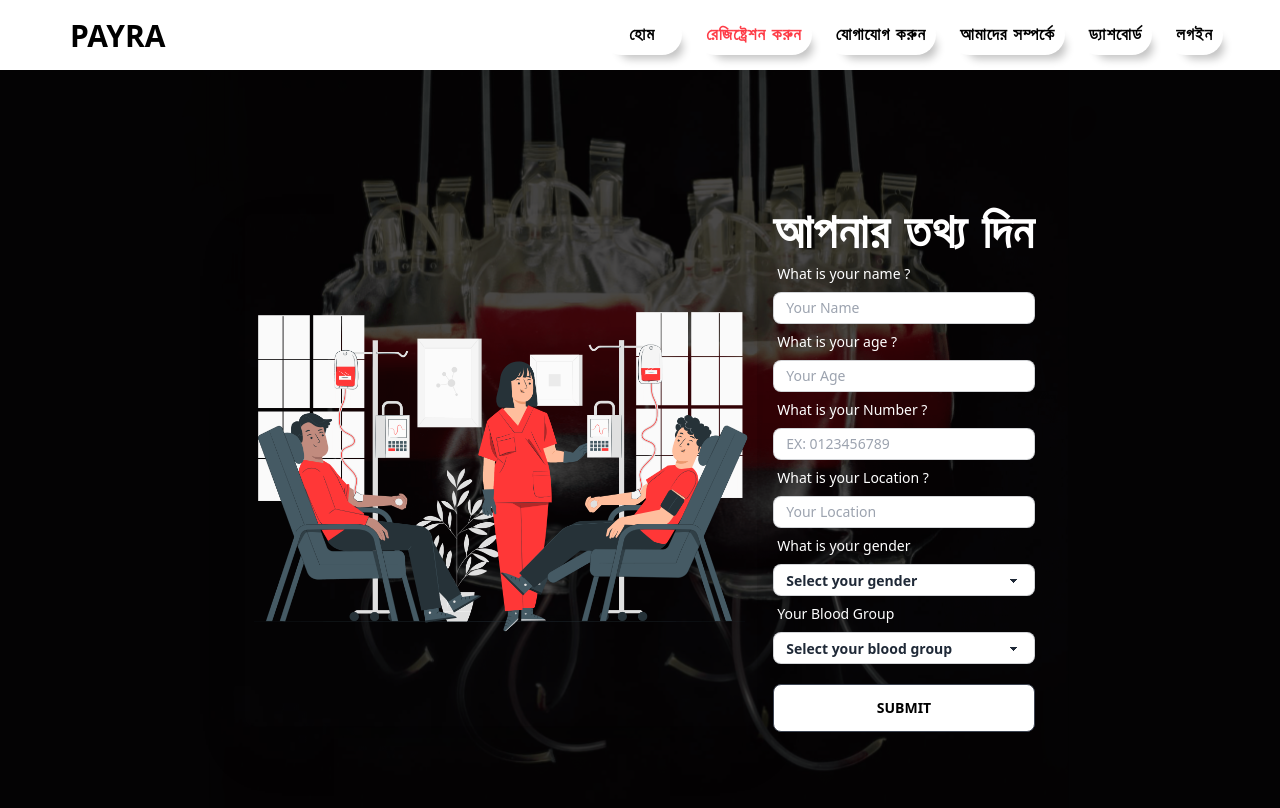
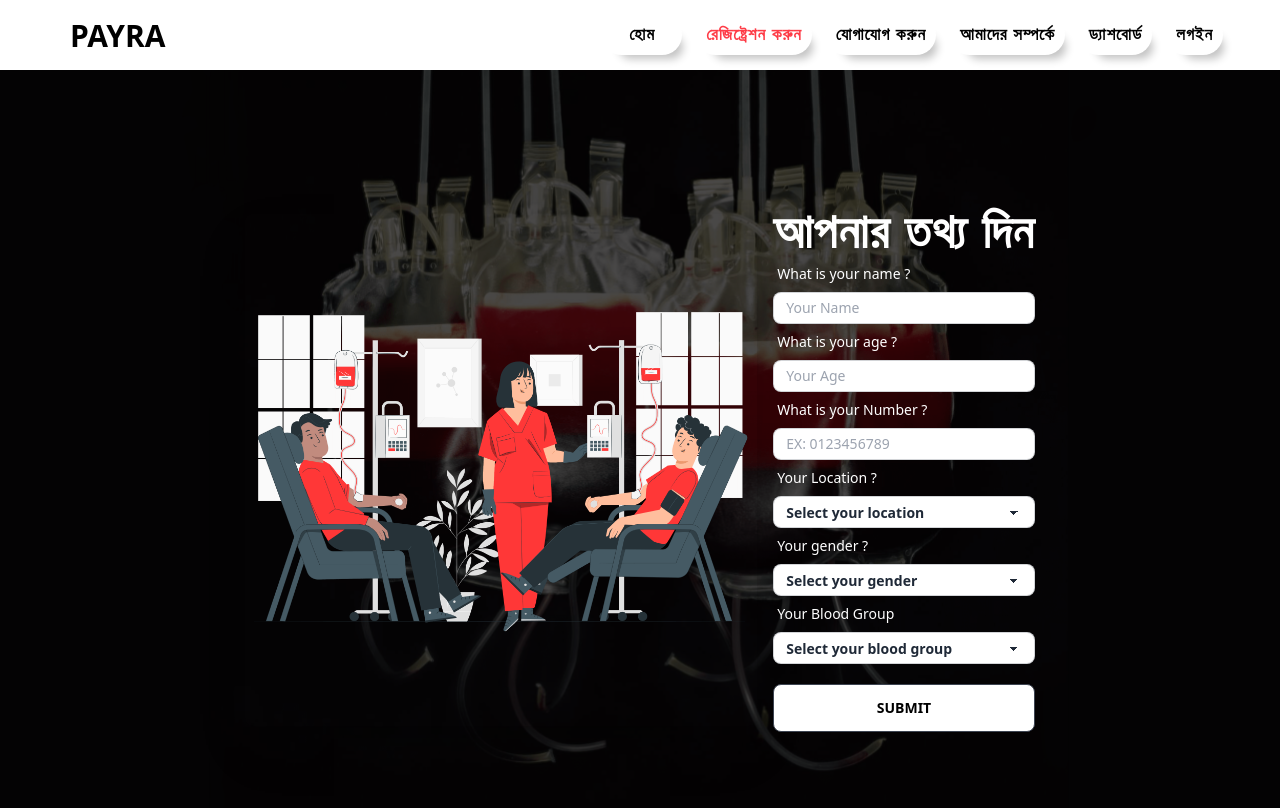
Before and after one commit to iamshakil19/payra-client, a React (Create React App) app: page /donorRegistration in a window 1280 px wide. Shown: the top 808 px of the page. Built offline with nearby package versions, Linux system fonts and the light colour scheme; a web font is replaced by a local one.

Commit message:
some village added to location

```diff
--- a/src/Components/BloodDonorRegistration/BloodDonorRegistration.js
+++ b/src/Components/BloodDonorRegistration/BloodDonorRegistration.js
@@ -6,9 +6,11 @@ import toast from 'react-hot-toast';
 
 const BloodDonorRegistration = () => {
 
+    const [customLocationError, setCustomLocationError] = useState({
+        locationError: ""
+    })
     const [customGenderError, setCustomGenderError] = useState({
         genderError: ""
-
     })
     const [customBloodGroupError, setCustomBloodGroupError] = useState({
         bloodGroupError: ""
@@ -23,18 +25,27 @@ const BloodDonorRegistration = () => {
         const gender = event.target.gender.value
         const bloodGroup = event.target.bloodGroup.value
 
+        if (location === "noLocation") {
+            setCustomLocationError({ ...customLocationError, locationError: "Select your gender" })
+            toast.error("Select your location")
+            return
+        }
+        else {
+            setCustomLocationError({ ...customLocationError, locationError: "" })
+        }
+
         if (gender === "noGender") {
             setCustomGenderError({ ...customGenderError, genderError: "Select your gender" })
-            toast.error("Your submission failed")
+            toast.error("Select your gender")
             return
         }
         else {
             setCustomGenderError({ ...customGenderError, genderError: "" })
         }
 
-        if (bloodGroup === "nothing") {
+        if (bloodGroup === "noGroup") {
             setCustomBloodGroupError({ ...customBloodGroupError, bloodGroupError: "Select your blood group" })
-            toast.error("Your submission failed")
+            toast.error("Select your blood group")
             return
         }
         else {
@@ -52,7 +63,7 @@ const BloodDonorRegistration = () => {
             <div class="hero min-h-screen">
                 <div class="hero-content flex-col lg:flex-row">
                     <div>
-                        <img src={donorImg} class="max-w-lg rounded-lg shadow-2xl hidden lg:block" alt=''/>
+                        <img src={donorImg} class="max-w-lg rounded-lg shadow-2xl hidden lg:block" alt='' />
                     </div>
                     <div>
                         <h1 class="text-4xl font-bold my-font text-white tracking-wide sm:text-5xl text-center">আপনার তথ্য দিন</h1>
@@ -80,14 +91,25 @@ const BloodDonorRegistration = () => {
 
                             <div class="form-control w-full max-w-xs">
                                 <label class="label">
-                                    <span class="label-text text-white">What is your Location ?</span>
+                                    <span class="label-text text-white">Your Location ?</span>
                                 </label>
-                                <input type="text" name='location' placeholder="Your Location" class="input input-sm input-bordered w-full max-w-xs" required />
+
+                                <select class="select select-bordered select-sm" name='location'>
+                                    <option disabled selected value={"noLocation"}>Select your location</option>
+                                    <option value={"joyrampotty"}>Joyrampotty</option>
+                                    <option value={"amboula"}>Amboula</option>
+                                    <option value={"bagdha"}>Bagdha</option>
+                                    <option value={"khajuria"}>Khajuria</option>
+                                    <option value={"bagdha"}>Bagdha</option>
+                                </select>
+                                {
+                                    customLocationError?.locationError && <p className='text-red-500 mt-1 text-sm'>{customLocationError?.locationError}</p>
+                                }
                             </div>
 
                             <div class="form-control w-full max-w-xs ">
                                 <label class="label">
-                                    <span class="label-text text-white">What is your gender</span>
+                                    <span class="label-text text-white">Your gender ?</span>
                                 </label>
                                 <select class="select select-bordered select-sm" name='gender'>
                                     <option disabled selected value={"noGender"}>Select your gender</option>
@@ -105,7 +127,7 @@ const BloodDonorRegistration = () => {
                                     <span class="label-text text-white">Your Blood Group</span>
                                 </label>
                                 <select class="select select-bordered select-sm" name='bloodGroup'>
-                                    <option disabled selected value={"nothing"}>Select your blood group</option>
+                                    <option disabled selected value={"noGroup"}>Select your blood group</option>
                                     <option value={"o+"}>O+</option>
                                     <option value={"o-"}>O-</option>
                                     <option value={"a+"}>A+</option>
```
